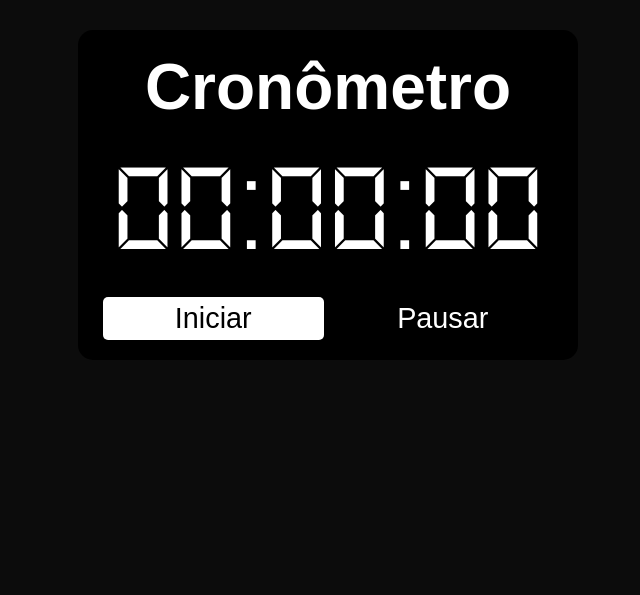
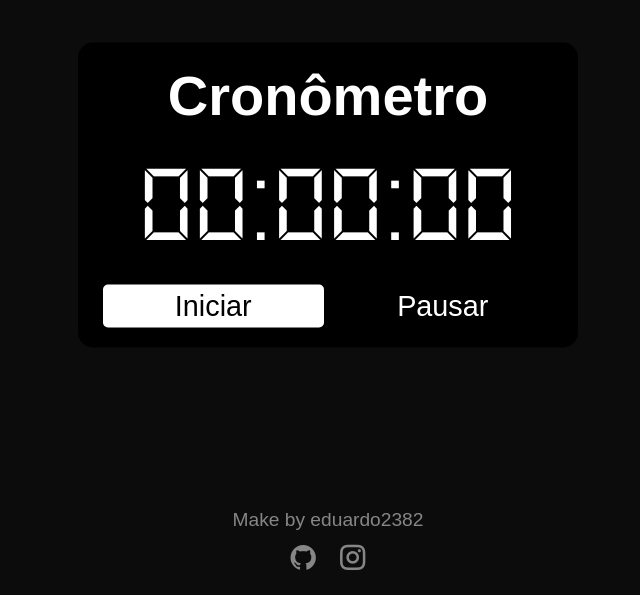
Before and after one commit to eduardo2382/stopwatch, a plain HTML site: page index.html in a window 1280 px wide. Shown: the part 205-800 px from the top of the page, without its empty margins (312-952 px from the left). Drawn offline with nearby package versions, Linux system fonts and the light colour scheme.

Commit message:
footer added

```diff
--- a/index.html
+++ b/index.html
@@ -20,6 +20,18 @@
         </section>
     </main>
 
+    <footer>
+        <p class="textFooter">Make by eduardo2382</p>
+        <span class="icons">
+            <a href="https://github.com/eduardo2382" target="_blank">
+                <i class="ri-github-fill"></i>
+            </a>
+            <a href="https://www.instagram.com/edumotaa__/" target="_blank">
+                <i class="ri-instagram-line"></i>
+            </a>
+        </span>
+    </footer>
+
     <script src="script.js"></script>
 </body>
 </html>
--- a/style.css
+++ b/style.css
@@ -13,11 +13,11 @@
     }
 
     h1{
-        font-size: 4em;
+        font-size: 3.5em;
     }
 
     #couting{
-        font-size: 8em;
+        font-size: 7em;
     }
 
     button{
@@ -157,59 +157,45 @@ button:active{
     display: none;
 }
 
+footer{
+    width: 100%;
 
+    position: fixed;
+    bottom: 0;
 
-/*
-#areaTurns{
-    background-color: black;
+    padding: 20px 0px;
 
-    border-radius: 5px;
-
-    margin-top: 20px;
-
-    padding: 10px 15px;
-
-    display: none;
-
-    max-height: 150px;
-
-    overflow: scroll;
+    display: flex;
+    flex-direction: column;
+    justify-content: center;
+    align-items: center;
 }
 
-table{
-    width: 100%;
+footer p{
+    text-align: center;
+    font-size: 1.2em;
+    font-weight: 500;
+    font-family: Arial, Helvetica, sans-serif;
+
+    color: rgba(255, 255, 255, 0.5);
+
+    margin-bottom: 10px;
 }
 
-thead{
-    color: white;
-
-    font-weight: bold;
-    font-family: Arial, Helvetica, sans-serif;
-}
-
-tbody{
-    max-height: 100px;
-
-    overflow: scroll;
-}
-
-td{
-    width: calc(100%/3);
-
-    text-align: center;
-
-    color: white;
-    font-family: Arial, Helvetica, sans-serif;
+a{
+    text-decoration: none;
 }
 
 i{
-    font-size: 1.3em;
-    cursor: pointer;
+    font-size: 1.9em;
 
-    transition: .1s;
+    color: rgba(255, 255, 255, 0.5);
 }
 
 i:hover{
-    color: rgb(253, 23, 23);
+    color: white;
 }
-*/
+
+a:nth-child(2n){
+    margin-left: 15px;
+}
```
